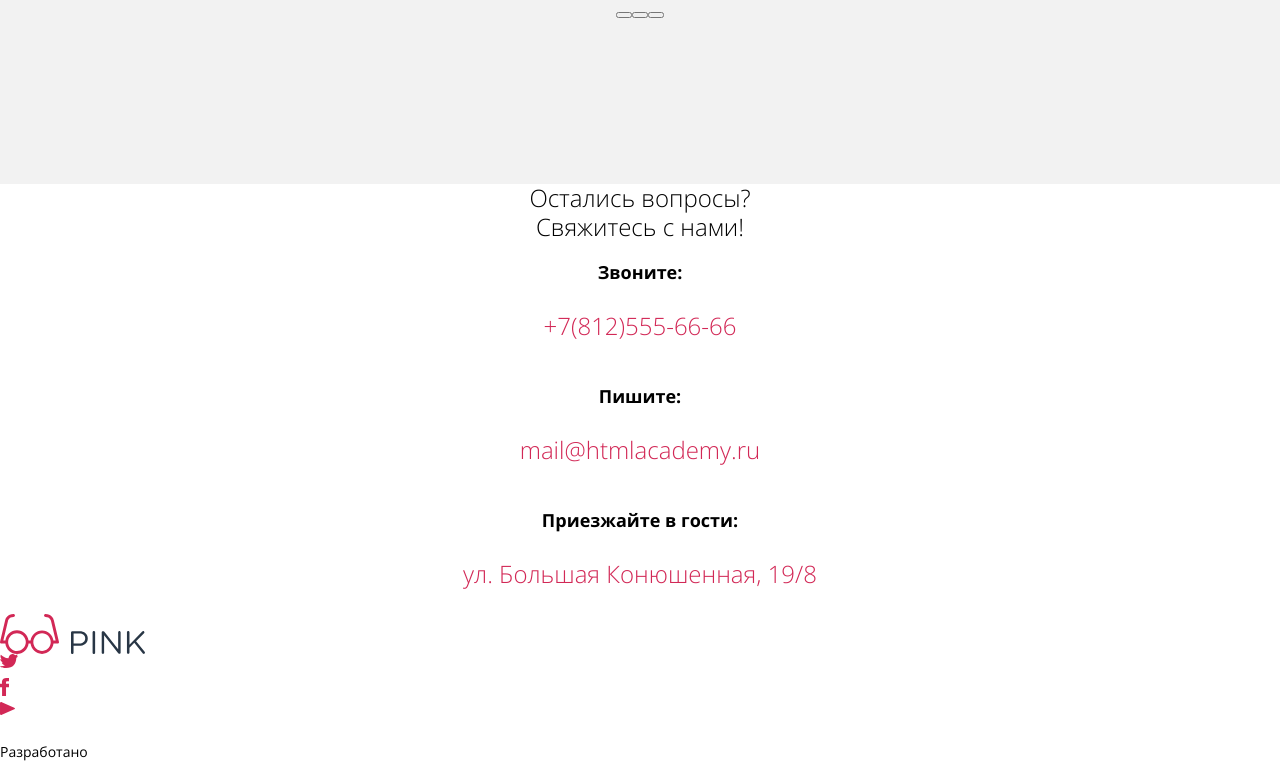
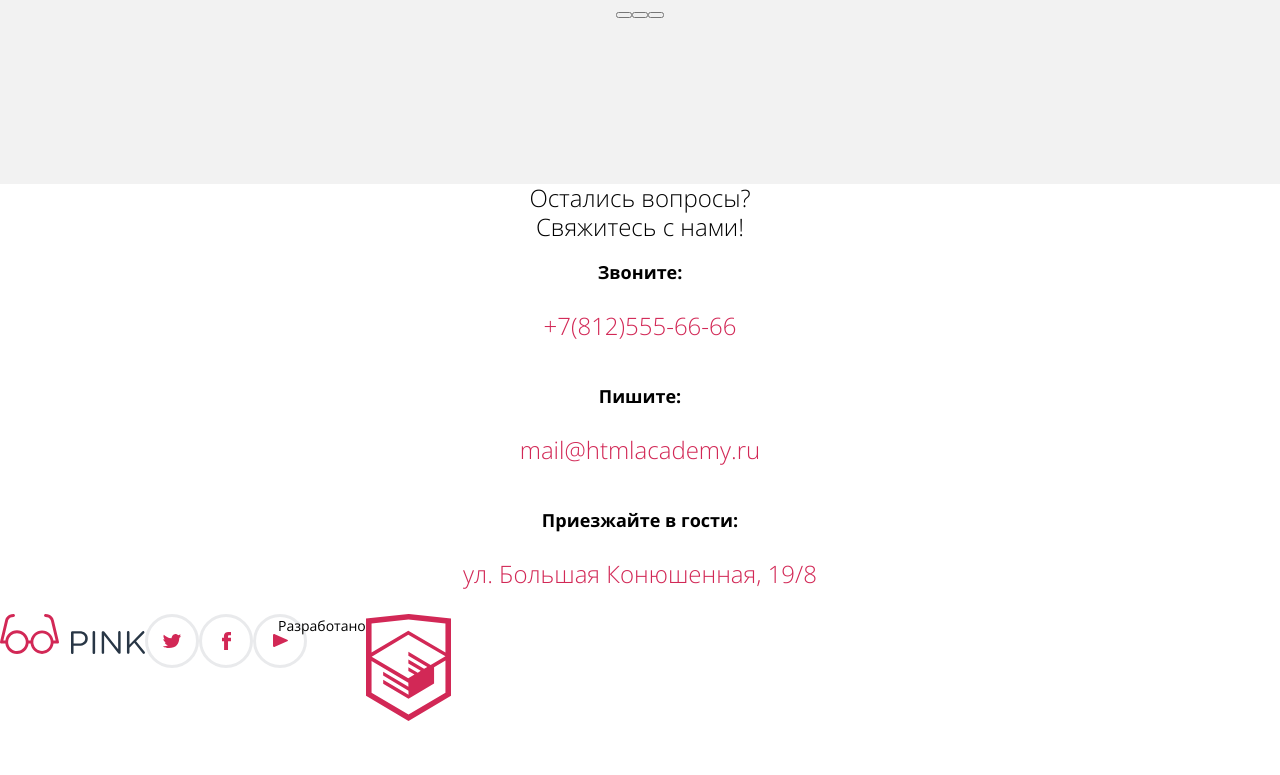
Before and after one commit to ShidoShinko/pink, a website: page source/index.html in a window 1280 px wide. Shown: the part 3080-3855 px from the top of the page. After the commit the page ends 3801 px from the top, so only its background shows below. Drawn offline with nearby package versions, Linux system fonts and the light colour scheme; files that its build step writes are made by us from their sources.

Commit message:
добавлены изменения в footer и свойства css

```diff
--- a/source/index.html
+++ b/source/index.html
@@ -464,63 +464,29 @@
     </main>
 
     <footer class="page-footer">
-      <div class="page-footer__wrapper">
-        <div class="page-footer__info info">
-          <a href="#" class="info__link">
+      <div class="page-footer__logo">
         <img
-              src="img/logotype-blue-tablet.svg"
+          src="img/footer-logo.svg"
           width="145"
           height="40"
-              alt="Логотип"
-              class="info__logo"
+          class=""
+          alt=""
         />
-          </a>
       </div>
-        <div class="page-footer__social social">
-          <ul class="social__list social-list">
-            <li class="social-list__item social-item">
-              <a href="#" class="social-item__link">
-                <img
-                  src="img/twitter.svg"
-                  width="18"
-                  height="14"
-                  alt="Twitter"
-                  class="social-item__icon"
-                />
-              </a>
-            </li>
-            <li class="social-list__item social-item">
-              <a href="#" class="social-item__link">
-                <img
-                  src="img/facebook.svg"
-                  width="9"
-                  height="18"
-                  alt="Facebook"
-                  class="social-item__icon"
-                />
-              </a>
-            </li>
-            <li class="social-list__item social-item">
-              <a href="#" class="social-item__link">
-                <img
-                  src="img/youtube.svg"
-                  width="15"
-                  height="13"
-                  alt="Youtube"
-                  class="social-item__icon"
-                />
-              </a>
-            </li>
-          </ul>
+      <div class="page-footer__social">
+        <a href="#" class="page-footer__link"
+          ><img src="img/twitter.svg" width="18" height="14" alt="Twitter"
+        /></a>
+        <a href="#" class="page-footer__link"
+          ><img src="img/facebook.svg" width="9" height="18" alt="Facebook"
+        /></a>
+        <a href="#" class="page-footer__link"
+          ><img src="img/youtube.svg" width="15" height="13" alt="Youtube"
+        /></a>
       </div>
-        <div class="page-footer__copyright copyright">
-          <p class="copyright__title">Разработано</p>
-          <!--
-            !!заменить имг на свг
-          -->
-          <svg class="copyright__icon"></svg>
-          <img src="img/html_academy.svg" alt="" />
-        </div>
+      <div class="page-footer__copyright">
+        <span>Разработано</span>
+        <img src="img/html-academy.svg" alt="" />
       </div>
     </footer>
   </body>
--- a/source/sass/blocks/contacts.scss
+++ b/source/sass/blocks/contacts.scss
@@ -13,7 +13,6 @@
   }
 
   &__title {
-    font-family: "Open Sans";
     font-style: normal;
     font-weight: 700;
     font-size: 18px;
@@ -21,7 +20,6 @@
   }
 
   &__data {
-    font-family: "Open Sans";
     font-style: normal;
     font-weight: 300;
     font-size: 24px;
--- /dev/null
+++ b/source/sass/blocks/page-footer.scss
@@ -0,0 +1,35 @@
+.page-footer {
+  display: flex;
+  flex-direction: column;
+
+  @media (min-width: $tablet) {
+    flex-direction: row;
+  }
+
+  &__logo {
+    display: flex;
+    justify-content: center;
+    margin-bottom: 41px;
+  }
+
+  &__social {
+    display: flex;
+    justify-content: space-evenly;
+  }
+
+  &__link {
+    display: flex;
+    justify-content: center;
+    align-items: center;
+    margin-bottom: 53px;
+    width: 48px;
+    height: 48px;
+    border: 3px solid rgba(40, 54, 69, 0.1);
+    border-radius: 50%;
+  }
+
+  &__copyright {
+    display: flex;
+    justify-content: center;
+  }
+}
--- a/source/sass/style.scss
+++ b/source/sass/style.scss
@@ -12,7 +12,6 @@
 @import "blocks/data-contest.scss";
 @import "blocks/feedback-contest.scss";
 @import "blocks/feedback.scss";
-@import "blocks/footer.scss";
 @import "blocks/form.scss";
 @import "blocks/galery.scss";
 @import "blocks/header-content.scss";
@@ -20,6 +19,7 @@
 @import "blocks/main-photo.scss";
 @import "blocks/page-header.scss";
 @import "blocks/page.scss";
+@import "blocks/page-footer.scss";
 @import "blocks/photo-editor.scss";
 @import "blocks/subscription.scss";
 @import "blocks/promo.scss";
```
Also changed, not shown: source/img/footer-logo-desktop.svg (added), source/img/footer-logo-tablet.svg (renamed from source/img/logotype-blue-tablet.svg), source/img/footer-logo.svg (added), source/img/html-academy.svg (renamed from source/img/html academy.svg), source/img/htmlacademy.svg (deleted), source/sass/blocks/footer.scss (deleted). Lines whose indentation alone changed are shown as unchanged.
